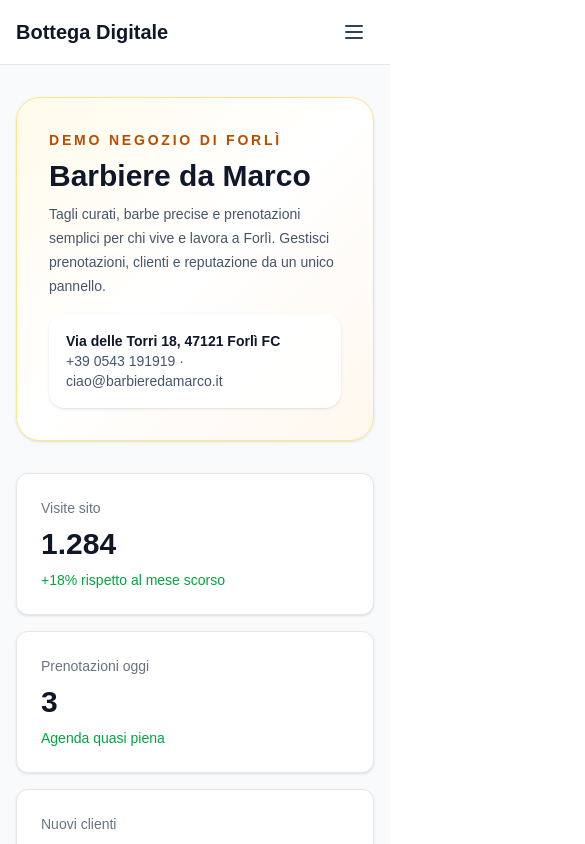
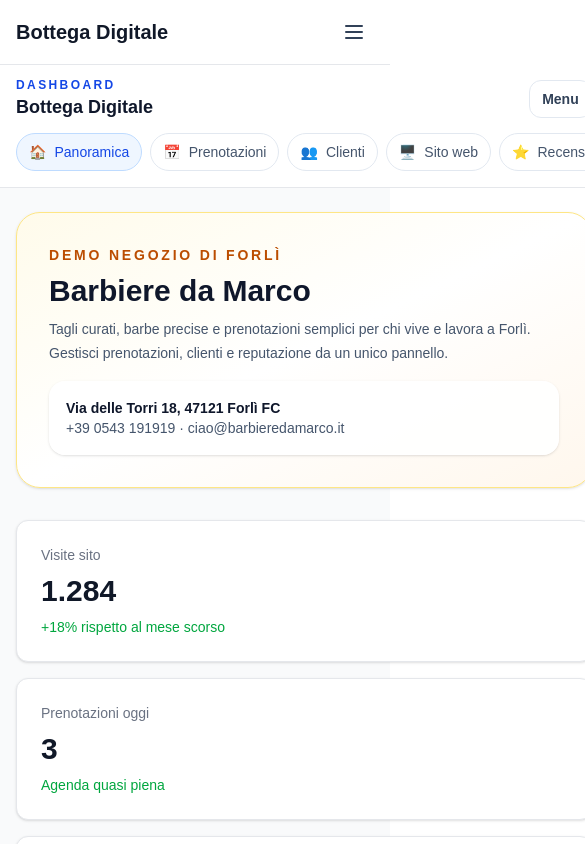
Before and after one commit to ForliLabs/bottega-digitale, a Next.js app: page /dashboard in a window 390 px wide. Shown: the top 844 px of the page, 585 px wide, since content can reach past the window. Built offline with nearby package versions, Linux system fonts and the light colour scheme.

Commit message:
refactor(dashboard): enhance dashboard component with better UX

```diff
--- a/src/components/dashboard.tsx
+++ b/src/components/dashboard.tsx
@@ -3,7 +3,7 @@
 import Link from "next/link";
 import { usePathname } from "next/navigation";
 import { cn } from "@/lib/utils";
-import { type ReactNode } from "react";
+import { useMemo, useState, type ReactNode } from "react";
 
 interface SidebarItem {
   label: string;
@@ -19,10 +19,11 @@
 
 export function DashboardShell({ brand, items, children }: DashboardLayoutProps) {
   const pathname = usePathname();
+  const [mobileMenuOpen, setMobileMenuOpen] = useState(false);
+  const primaryItems = useMemo(() => items.slice(0, 5), [items]);
 
   return (
-    <div className="flex h-screen bg-gray-50">
-      {/* Sidebar */}
+    <div className="flex min-h-screen bg-gray-50">
       <aside className="hidden w-64 flex-shrink-0 border-r border-gray-200 bg-white lg:block">
         <div className="flex h-full flex-col">
           <div className="border-b border-gray-200 px-6 py-4">
@@ -30,7 +31,7 @@
               {brand}
             </Link>
           </div>
-          <nav className="flex-1 space-y-1 px-3 py-4">
+          <nav className="flex-1 space-y-1 px-3 py-4" aria-label="Navigazione dashboard">
             {items.map((item) => {
               const isActive = pathname === item.href || pathname.startsWith(item.href + "/");
               return (
@@ -38,11 +39,12 @@
                   key={item.href}
                   href={item.href}
                   className={cn(
-                    "flex items-center gap-3 rounded-lg px-3 py-2 text-sm font-medium transition-colors",
+                    "flex items-center gap-3 rounded-lg px-3 py-2 text-sm font-medium transition-colors focus:outline-none focus:ring-2 focus:ring-blue-300",
                     isActive
                       ? "bg-blue-50 text-blue-700"
-                      : "text-gray-600 hover:bg-gray-100 hover:text-gray-900"
+                      : "text-gray-600 hover:bg-gray-100 hover:text-gray-900",
                   )}
+                  aria-current={isActive ? "page" : undefined}
                 >
                   <span className="h-5 w-5">{item.icon}</span>
                   {item.label}
@@ -53,12 +55,80 @@
         </div>
       </aside>
 
-      {/* Main content */}
-      <main className="flex-1 overflow-y-auto">
-        <div className="mx-auto max-w-7xl px-4 py-8 sm:px-6 lg:px-8">
-          {children}
-        </div>
-      </main>
+      <div className="flex min-h-screen flex-1 flex-col">
+        <header className="sticky top-0 z-40 border-b border-gray-200 bg-white/95 px-4 py-3 backdrop-blur lg:hidden">
+          <div className="flex items-center justify-between gap-3">
+            <div>
+              <p className="text-xs font-semibold uppercase tracking-[0.2em] text-blue-700">Dashboard</p>
+              <Link href="/dashboard" className="text-lg font-bold text-slate-900">
+                {brand}
+              </Link>
+            </div>
+            <button
+              type="button"
+              onClick={() => setMobileMenuOpen((current) => !current)}
+              aria-expanded={mobileMenuOpen}
+              aria-controls="dashboard-mobile-menu"
+              className="rounded-xl border border-slate-200 px-3 py-2 text-sm font-semibold text-slate-700 focus:outline-none focus:ring-2 focus:ring-blue-300"
+            >
+              {mobileMenuOpen ? "Chiudi" : "Menu"}
+            </button>
+          </div>
+          <nav className="mt-3 flex gap-2 overflow-x-auto pb-1" aria-label="Scorciatoie dashboard">
+            {primaryItems.map((item) => {
+              const isActive = pathname === item.href || pathname.startsWith(item.href + "/");
+              return (
+                <Link
+                  key={item.href}
+                  href={item.href}
+                  className={cn(
+                    "inline-flex min-w-fit items-center gap-2 rounded-full border px-3 py-2 text-sm font-medium",
+                    isActive
+                      ? "border-blue-200 bg-blue-50 text-blue-700"
+                      : "border-slate-200 bg-white text-slate-600",
+                  )}
+                  aria-current={isActive ? "page" : undefined}
+                >
+                  <span aria-hidden="true">{item.icon}</span>
+                  <span>{item.label}</span>
+                </Link>
+              );
+            })}
+          </nav>
+          {mobileMenuOpen ? (
+            <div id="dashboard-mobile-menu" className="mt-3 rounded-2xl border border-slate-200 bg-slate-50 p-3 shadow-sm">
+              <div className="grid gap-2 sm:grid-cols-2">
+                {items.map((item) => {
+                  const isActive = pathname === item.href || pathname.startsWith(item.href + "/");
+                  return (
+                    <Link
+                      key={item.href}
+                      href={item.href}
+                      onClick={() => setMobileMenuOpen(false)}
+                      className={cn(
+                        "flex items-center gap-3 rounded-xl px-3 py-3 text-sm font-medium",
+                        isActive
+                          ? "bg-blue-50 text-blue-700"
+                          : "bg-white text-slate-700 hover:bg-slate-100",
+                      )}
+                      aria-current={isActive ? "page" : undefined}
+                    >
+                      <span className="h-5 w-5">{item.icon}</span>
+                      {item.label}
+                    </Link>
+                  );
+                })}
+              </div>
+            </div>
+          ) : null}
+        </header>
+
+        <main className="flex-1 overflow-y-auto">
+          <div className="mx-auto max-w-7xl px-4 py-6 pb-24 sm:px-6 lg:px-8 lg:py-8 lg:pb-8">
+            {children}
+          </div>
+        </main>
+      </div>
     </div>
   );
 }
```
